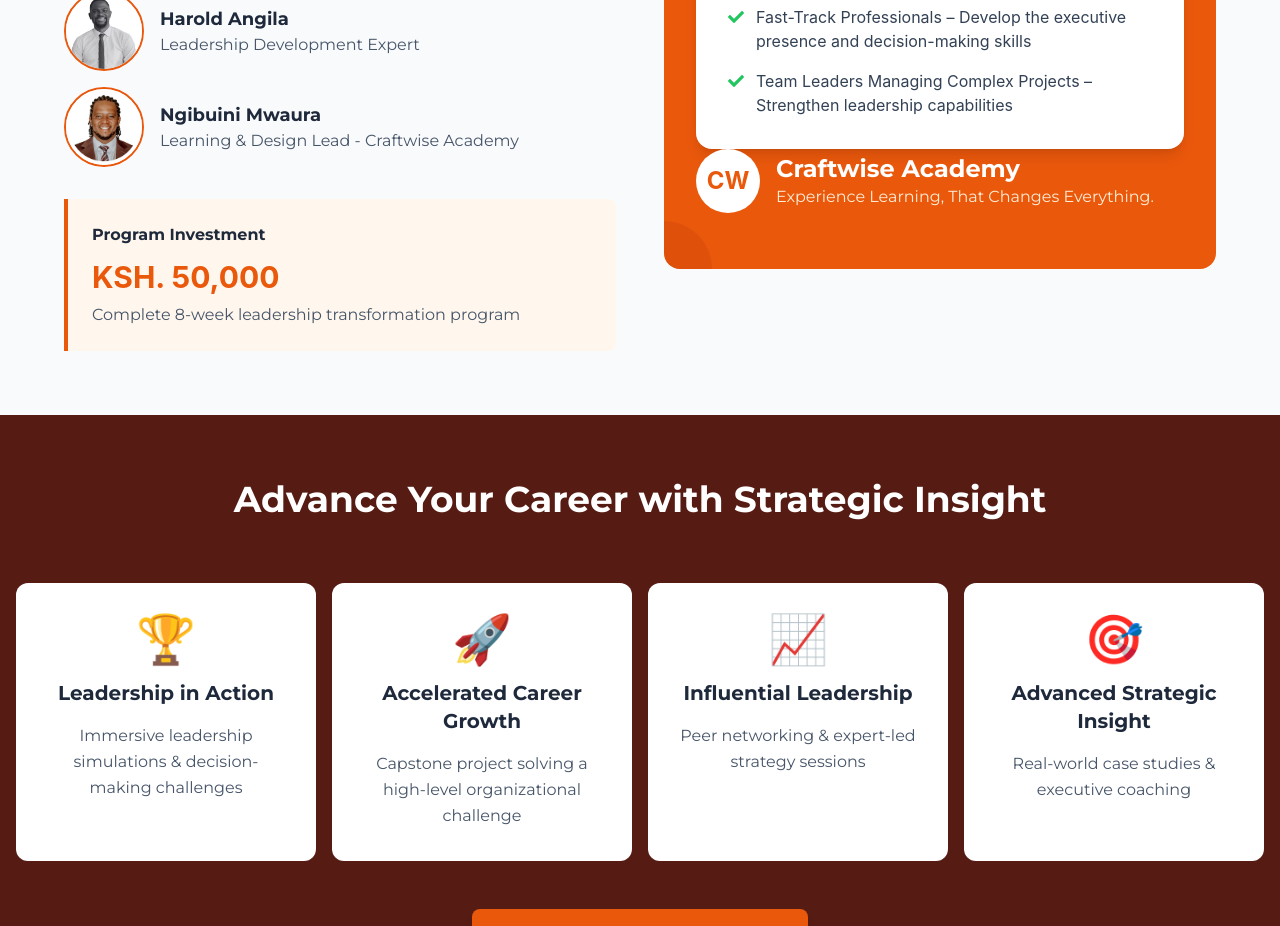
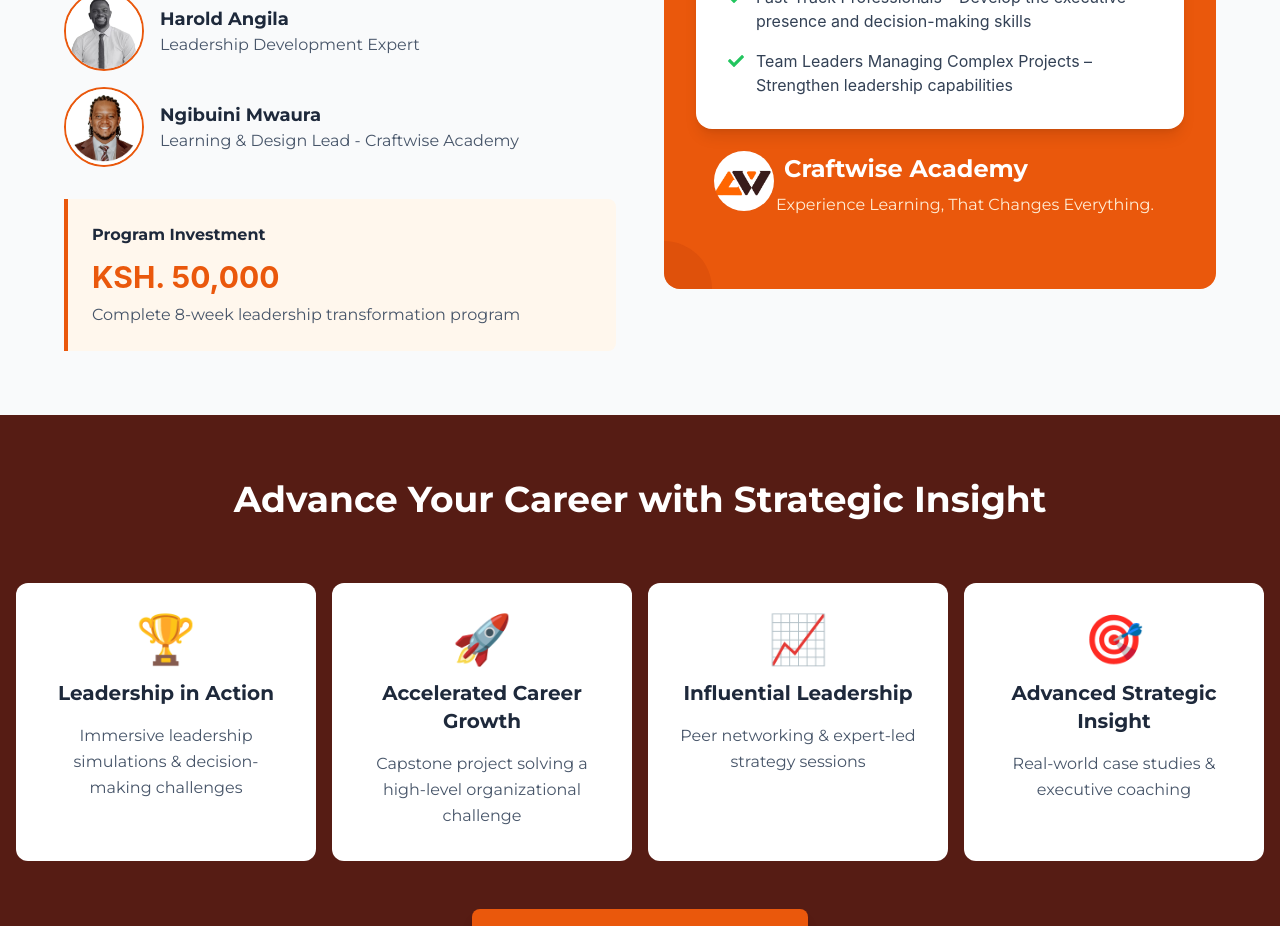
Before and after one commit to Gift-World/craftwise-main, a React (Vite) app: page /skyline-managers in a window 1280 px wide. Shown: the part 1780-2706 px from the top of the page. Built offline with nearby package versions, Linux system fonts and the light colour scheme.

Commit message:
Update Craftwise Academy component to enhance layout and replace logo with an image for better branding

```diff
--- a/src/components/Blogs/Articles/CraftwiseAcademy.jsx
+++ b/src/components/Blogs/Articles/CraftwiseAcademy.jsx
@@ -331,14 +331,18 @@
                   </div>
                 </div>
                 <div className="relative z-10">
-                  <div className="flex items-center mb-6">
+                  <div className="flex items-center p-4 mb-6">
 
-                    <div className="w-16 h-16 bg-white rounded-full flex items-center justify-center mr-4">
-                      <span className="text-primary-600 font-bold text-2xl">CW</span>
+                    <div className=" overflow-hidden border-2 border-primary-600 w-16 h-16 bg-white rounded-full flex items-center justify-center ">
+                      <img
+                        src="/images/cw-logo.png"
+                        alt="Craftwise Academy Logo"
+                        className="w-full h-full object-cover"
+                      />
                     </div>
 
                     <div>
-                      <h3 className="text-2xl  font-montserrat  font-bold">Craftwise Academy</h3>
+                      <h3 className="text-2xl  font-montserrat p-2 font-bold">Craftwise Academy</h3>
                       <p className="text-primary-100  font-montserrat ">Experience Learning,
                         That Changes Everything.</p>
                     </div>
```
Also changed, not shown: public/images/cw-logo.png (added), public/images/skyline-chart.png (added).
